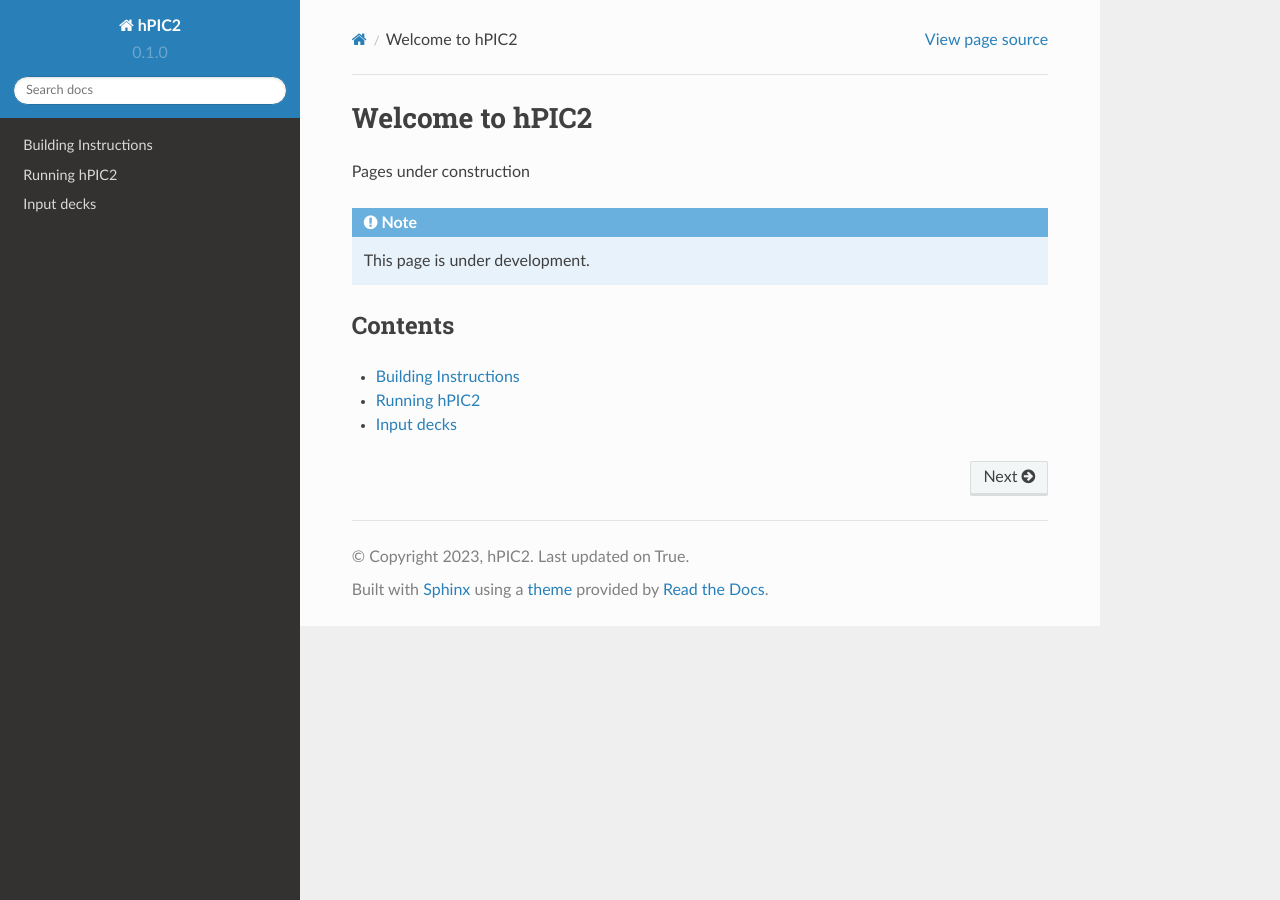
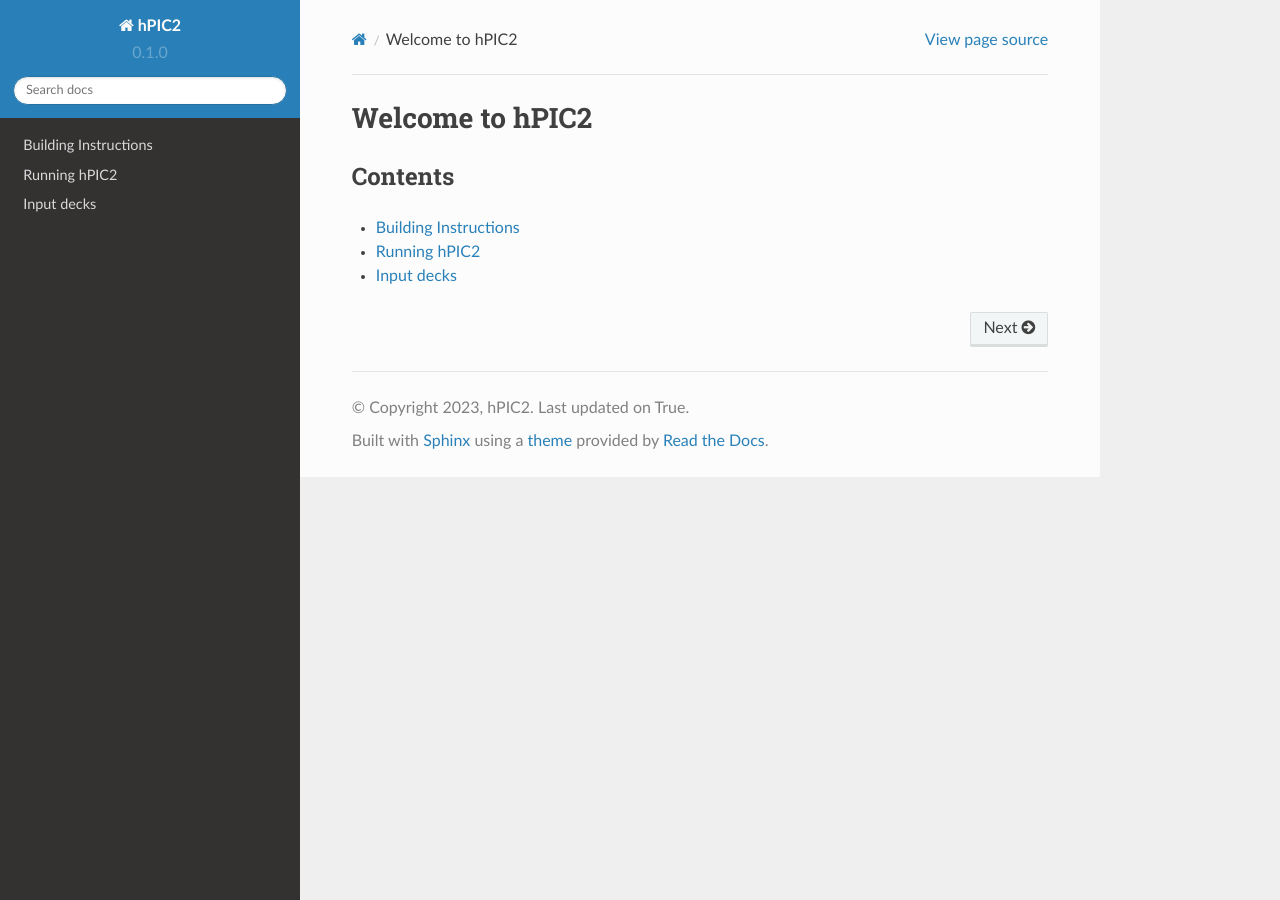
Before and after one commit to lcpp-org/hpic2doc, a Sphinx documentation site: the page built from docs/source/index.rst, in a window 1280 px wide. Built offline with Sphinx 7.4.7 and the Read the Docs theme 2.0.0, drawn with Linux system fonts in a browser that asks for light colours.

Commit message:
Erased note on the index.html page

```diff
--- a/docs/source/index.rst
+++ b/docs/source/index.rst
@@ -1,11 +1,5 @@
 Welcome to hPIC2
 ================
-
-Pages under construction
-
-.. note::
-
-   This page is under development.
 
 Contents
 --------
```
